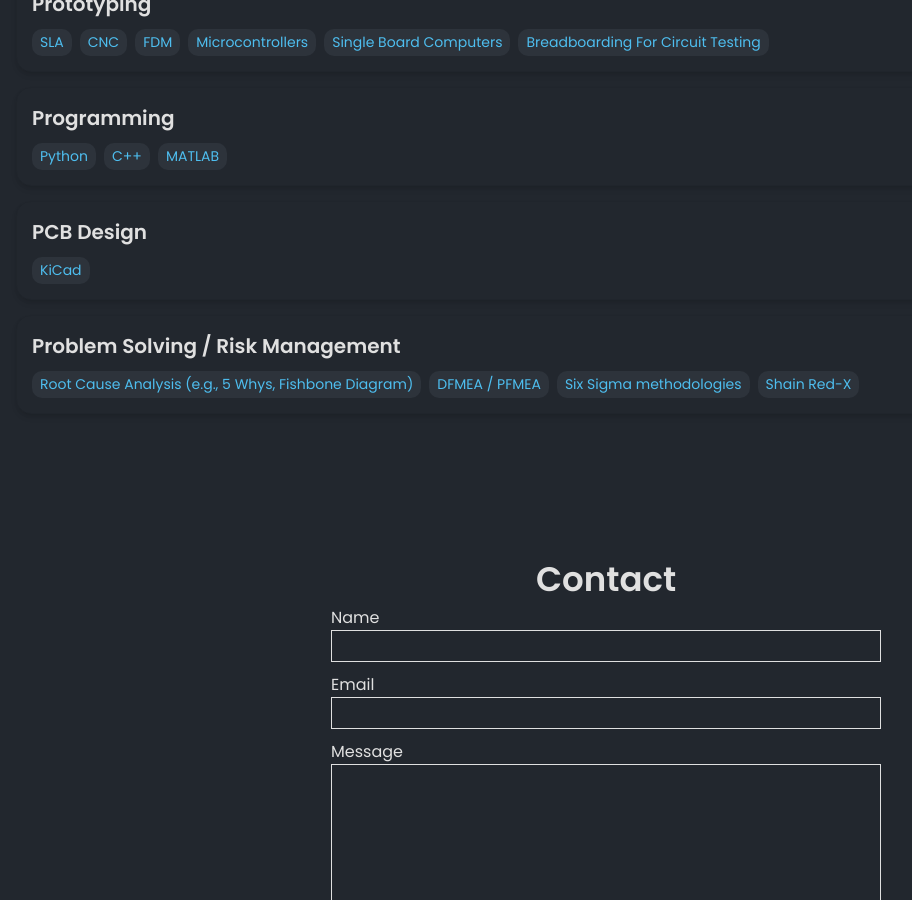
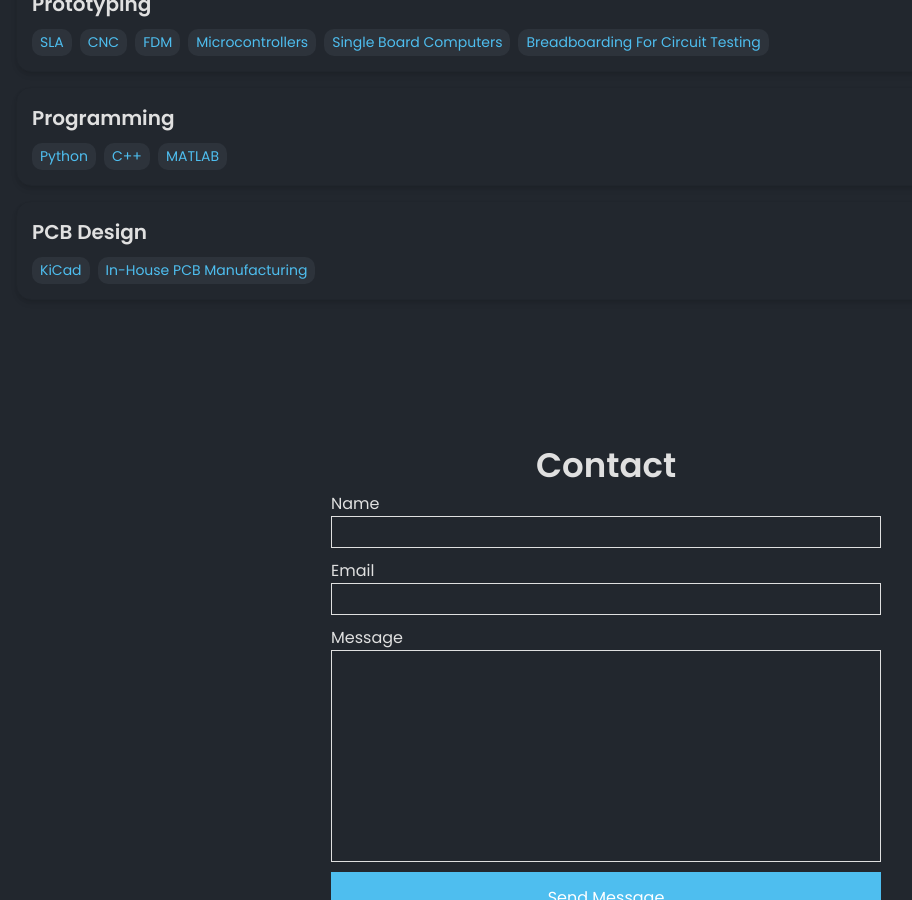
Before and after one commit to AlexZidar/AlexZidar.github.io, a Jekyll site: the page built from index.html, in a window 1280 px wide and 900 px high, scrolled down 1833 px. Shown: the whole window, without its empty margins (34-946 px from the left). Built offline with Jekyll 4.4.1, drawn with Linux system fonts in a browser that asks for light colours; some of the changed text lies outside the part shown.

Commit message:
Update _config.yml

```diff
--- a/_config.yml
+++ b/_config.yml
@@ -13,7 +13,7 @@
 
 # Hero Section
 name: Alexander Zidar
-headline: Junior Aerospace Engineering Student
+headline: Aerospace Engineering Student
 description: >- # dont remove this line. this will ignore all new lines until the next section
   Hello and welcome! I am a junior aerospace engineering student at the University of Florida with experience in robotics,
   mechatronics, computer-aided design, Python, and C++. I am a passionate learner, leader, and educator.
@@ -67,13 +67,7 @@
   - category: PCB Design
     tools:
     - KiCad
-  - category: Problem Solving / Risk Management
-    tools:
-    - Root Cause Analysis (e.g., 5 Whys, Fishbone Diagram)
-    - DFMEA / PFMEA
-    - Six Sigma methodologies
-    - Shain Red-X
-
+    - In-House PCB Manufacturing
 
 # Contact Form Setup. Setup an account and copy over the key. When someone fills out the form, it will be received in your email.
 formspree-key: mjkolvnl
```
